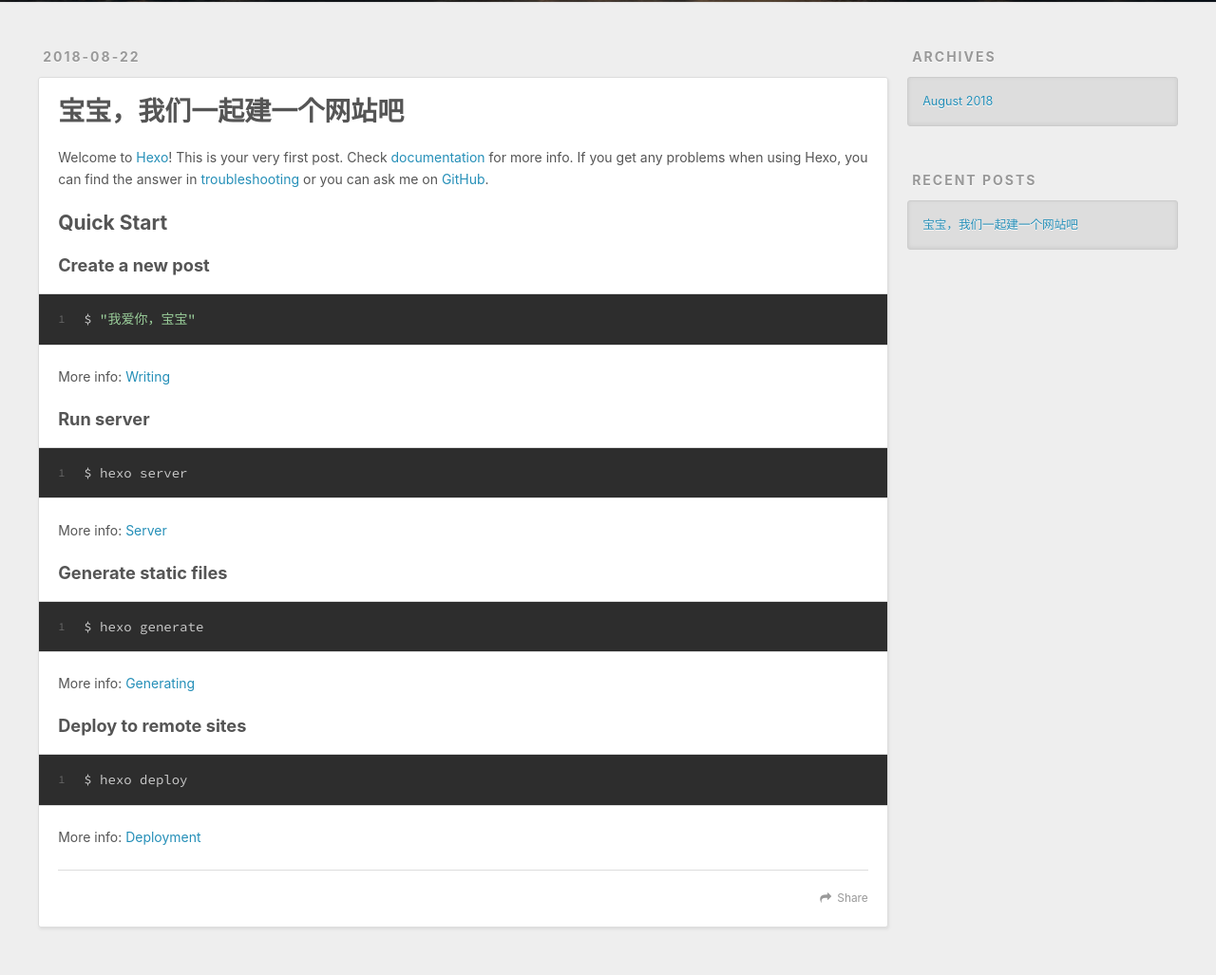
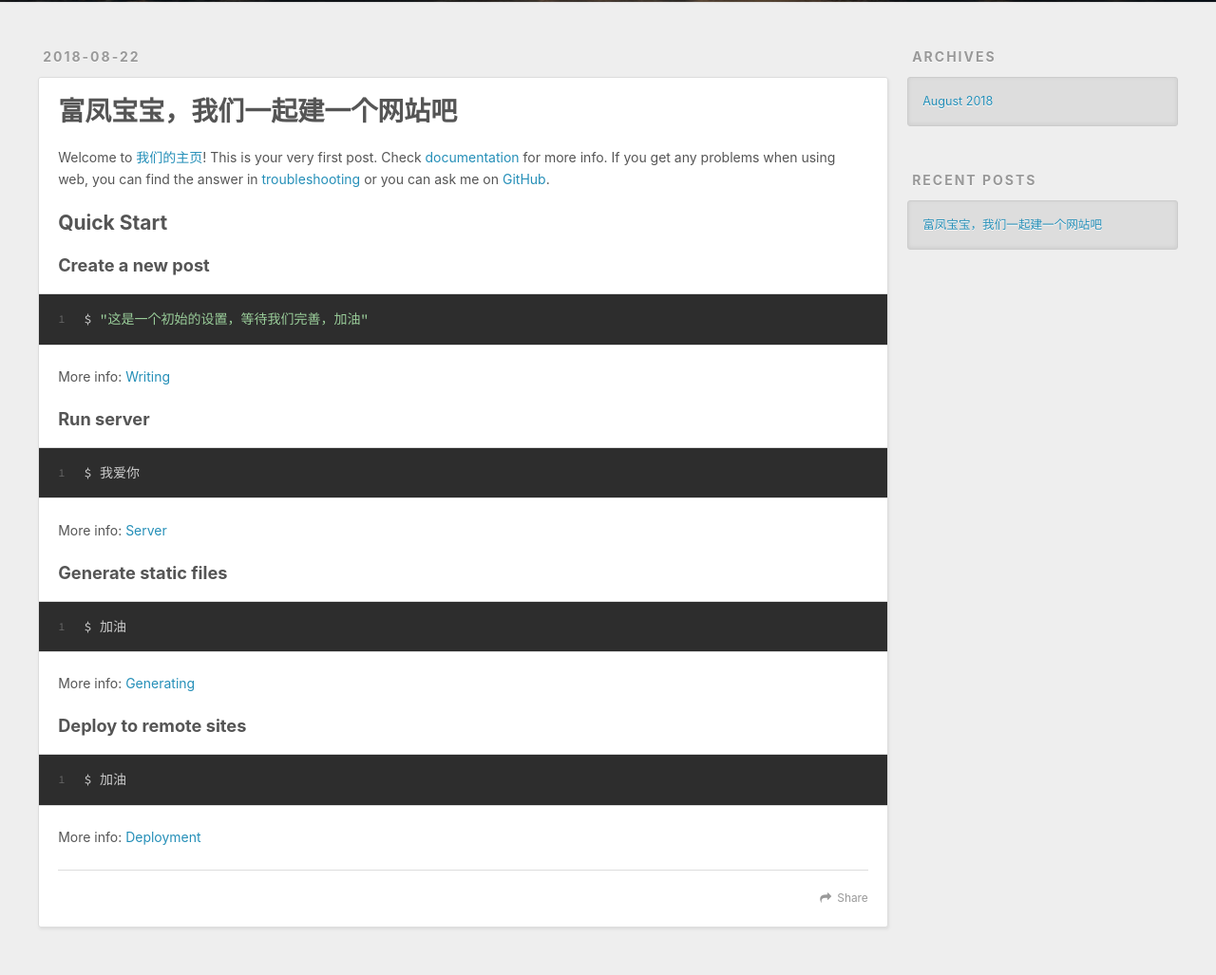
Before and after one commit to happymyworld/happymyword.github.io, a plain HTML site: page 2018/08/22/hello-world/index.html in a window 1280 px wide. Shown: the part 298-1325 px from the top of the page at 95% size. Drawn offline with nearby package versions, Linux system fonts and the light colour scheme.

Commit message:
Site updated: 2018-08-23 09:26:22

```diff
--- a/2018/08/22/hello-world/index.html
+++ b/2018/08/22/hello-world/index.html
@@ -5,19 +5,19 @@
 
 
 
-  <title>宝宝，我们一起建一个网站吧 | Hexo</title>
+  <title>富凤宝宝，我们一起建一个网站吧 | Hexo</title>
   <meta name="viewport" content="width=device-width, initial-scale=1, maximum-scale=1">
-  <meta name="description" content="Welcome to Hexo! This is your very first post. Check documentation for more info. If you get any problems when using Hexo, you can find the answer in troubleshooting or you can ask me on GitHub. Quick">
+  <meta name="description" content="Welcome to 我们的主页! This is your very first post. Check documentation for more info. If you get any problems when using web, you can find the answer in troubleshooting or you can ask me on GitHub. Quick">
 <meta property="og:type" content="article">
-<meta property="og:title" content="宝宝，我们一起建一个网站吧">
+<meta property="og:title" content="富凤宝宝，我们一起建一个网站吧">
 <meta property="og:url" content="http://yoursite.com/2018/08/22/hello-world/index.html">
 <meta property="og:site_name" content="Hexo">
-<meta property="og:description" content="Welcome to Hexo! This is your very first post. Check documentation for more info. If you get any problems when using Hexo, you can find the answer in troubleshooting or you can ask me on GitHub. Quick">
+<meta property="og:description" content="Welcome to 我们的主页! This is your very first post. Check documentation for more info. If you get any problems when using web, you can find the answer in troubleshooting or you can ask me on GitHub. Quick">
 <meta property="og:locale" content="default">
-<meta property="og:updated_time" content="2018-08-23T01:00:44.213Z">
+<meta property="og:updated_time" content="2018-08-23T01:25:59.160Z">
 <meta name="twitter:card" content="summary">
-<meta name="twitter:title" content="宝宝，我们一起建一个网站吧">
-<meta name="twitter:description" content="Welcome to Hexo! This is your very first post. Check documentation for more info. If you get any problems when using Hexo, you can find the answer in troubleshooting or you can ask me on GitHub. Quick">
+<meta name="twitter:title" content="富凤宝宝，我们一起建一个网站吧">
+<meta name="twitter:description" content="Welcome to 我们的主页! This is your very first post. Check documentation for more info. If you get any problems when using web, you can find the answer in troubleshooting or you can ask me on GitHub. Quick">
 
     <link rel="alternate" href="/atom.xml" title="Hexo" type="application/atom+xml">
 
@@ -78,7 +78,7 @@
 
 
     <h1 class="article-title" itemprop="name">
-      宝宝，我们一起建一个网站吧
+      富凤宝宝，我们一起建一个网站吧
     </h1>
 
 
@@ -86,20 +86,20 @@
 
     <div class="article-entry" itemprop="articleBody">
 
-        <p>Welcome to <a href="https://hexo.io/" target="_blank" rel="noopener">Hexo</a>! This is your very first post. Check <a href="https://hexo.io/docs/" target="_blank" rel="noopener">documentation</a> for more info. If you get any problems when using Hexo, you can find the answer in <a href="https://hexo.io/docs/troubleshooting.html" target="_blank" rel="noopener">troubleshooting</a> or you can ask me on <a href="https://github.com/hexojs/hexo/issues" target="_blank" rel="noopener">GitHub</a>.</p>
-<h2 id="Quick-Start"><a href="#Quick-Start" class="headerlink" title="Quick Start"></a>Quick Start</h2><h3 id="Create-a-new-post"><a href="#Create-a-new-post" class="headerlink" title="Create a new post"></a>Create a new post</h3><figure class="highlight bash"><table><tr><td class="gutter"><pre><span class="line">1</span><br></pre></td><td class="code"><pre><span class="line">$ <span class="string">"我爱你，宝宝"</span></span><br></pre></td></tr></table></figure>
+        <p>Welcome to <a href="https://hexo.io/" target="_blank" rel="noopener">我们的主页</a>! This is your very first post. Check <a href="https://hexo.io/docs/" target="_blank" rel="noopener">documentation</a> for more info. If you get any problems when using web, you can find the answer in <a href="https://hexo.io/docs/troubleshooting.html" target="_blank" rel="noopener">troubleshooting</a> or you can ask me on <a href="https://github.com/hexojs/hexo/issues" target="_blank" rel="noopener">GitHub</a>.</p>
+<h2 id="Quick-Start"><a href="#Quick-Start" class="headerlink" title="Quick Start"></a>Quick Start</h2><h3 id="Create-a-new-post"><a href="#Create-a-new-post" class="headerlink" title="Create a new post"></a>Create a new post</h3><figure class="highlight bash"><table><tr><td class="gutter"><pre><span class="line">1</span><br></pre></td><td class="code"><pre><span class="line">$ <span class="string">"这是一个初始的设置，等待我们完善，加油"</span></span><br></pre></td></tr></table></figure>
 <p>More info: <a href="https://hexo.io/docs/writing.html" target="_blank" rel="noopener">Writing</a></p>
-<h3 id="Run-server"><a href="#Run-server" class="headerlink" title="Run server"></a>Run server</h3><figure class="highlight bash"><table><tr><td class="gutter"><pre><span class="line">1</span><br></pre></td><td class="code"><pre><span class="line">$ hexo server</span><br></pre></td></tr></table></figure>
+<h3 id="Run-server"><a href="#Run-server" class="headerlink" title="Run server"></a>Run server</h3><figure class="highlight bash"><table><tr><td class="gutter"><pre><span class="line">1</span><br></pre></td><td class="code"><pre><span class="line">$ 我爱你</span><br></pre></td></tr></table></figure>
 <p>More info: <a href="https://hexo.io/docs/server.html" target="_blank" rel="noopener">Server</a></p>
-<h3 id="Generate-static-files"><a href="#Generate-static-files" class="headerlink" title="Generate static files"></a>Generate static files</h3><figure class="highlight bash"><table><tr><td class="gutter"><pre><span class="line">1</span><br></pre></td><td class="code"><pre><span class="line">$ hexo generate</span><br></pre></td></tr></table></figure>
+<h3 id="Generate-static-files"><a href="#Generate-static-files" class="headerlink" title="Generate static files"></a>Generate static files</h3><figure class="highlight bash"><table><tr><td class="gutter"><pre><span class="line">1</span><br></pre></td><td class="code"><pre><span class="line">$ 加油</span><br></pre></td></tr></table></figure>
 <p>More info: <a href="https://hexo.io/docs/generating.html" target="_blank" rel="noopener">Generating</a></p>
-<h3 id="Deploy-to-remote-sites"><a href="#Deploy-to-remote-sites" class="headerlink" title="Deploy to remote sites"></a>Deploy to remote sites</h3><figure class="highlight bash"><table><tr><td class="gutter"><pre><span class="line">1</span><br></pre></td><td class="code"><pre><span class="line">$ hexo deploy</span><br></pre></td></tr></table></figure>
+<h3 id="Deploy-to-remote-sites"><a href="#Deploy-to-remote-sites" class="headerlink" title="Deploy to remote sites"></a>Deploy to remote sites</h3><figure class="highlight bash"><table><tr><td class="gutter"><pre><span class="line">1</span><br></pre></td><td class="code"><pre><span class="line">$ 加油</span><br></pre></td></tr></table></figure>
 <p>More info: <a href="https://hexo.io/docs/deployment.html" target="_blank" rel="noopener">Deployment</a></p>
 
 
     </div>
     <footer class="article-footer">
-      <a data-url="http://yoursite.com/2018/08/22/hello-world/" data-id="cjl5v45yz0000n8txdfwrw1gh" class="article-share-link">Share</a>
+      <a data-url="http://yoursite.com/2018/08/22/hello-world/" data-id="cjl5vz24z0000t4txx6nadv33" class="article-share-link">Share</a>
 
 
     </footer>
@@ -138,7 +138,7 @@
       <ul>
 
           <li>
-            <a href="/2018/08/22/hello-world/">宝宝，我们一起建一个网站吧</a>
+            <a href="/2018/08/22/hello-world/">富凤宝宝，我们一起建一个网站吧</a>
           </li>
 
       </ul>
```
Also changed, not shown: archives/2018/08/index.html (+2 -2 lines), archives/2018/index.html (+2 -2 lines), archives/index.html (+2 -2 lines), index.html (+8 -8 lines).
